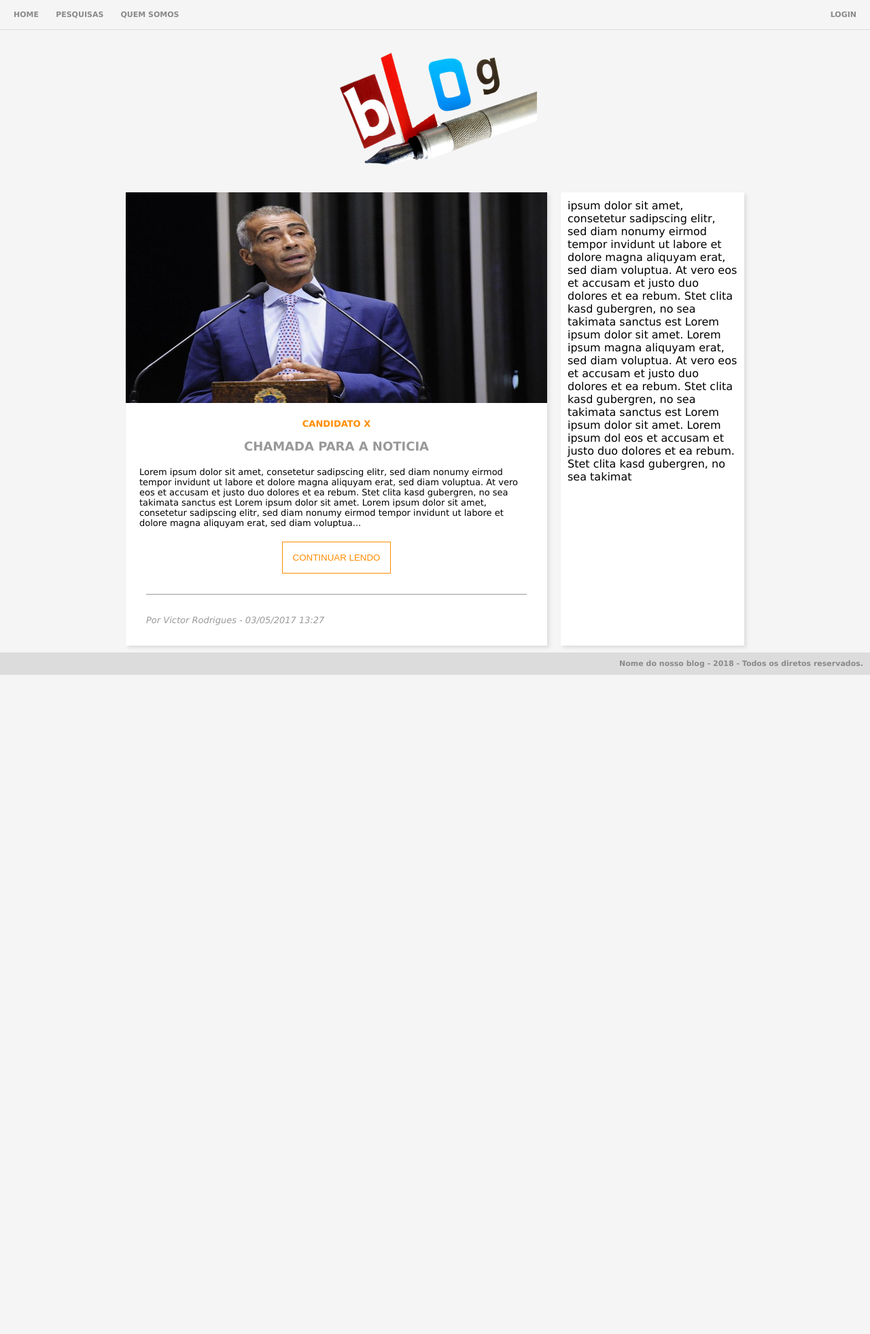
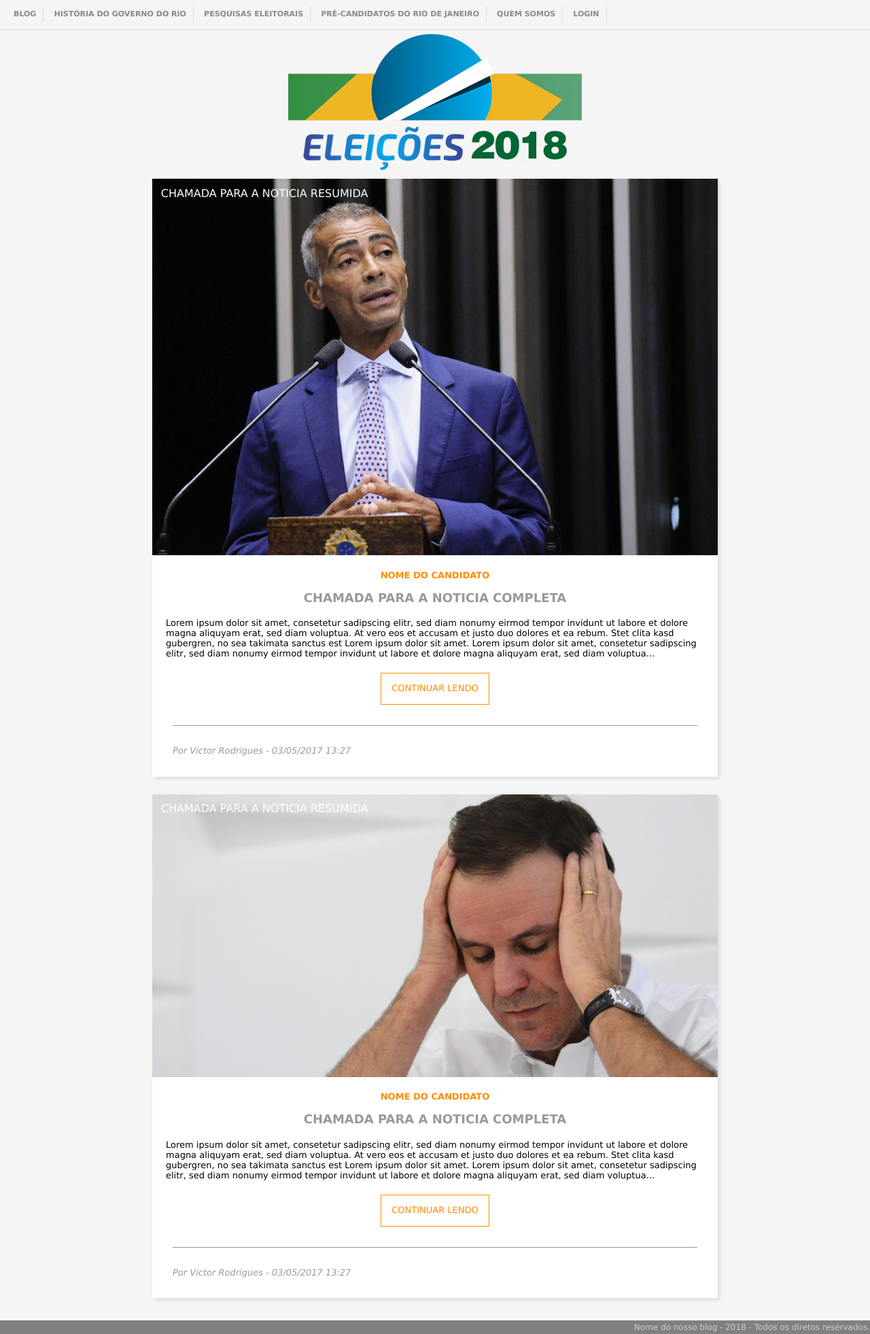
Before and after one commit to VtrTreze/projeto_integrado_fam_2_sem, a PHP site: page /home.html in a window 1280 px wide. Shown: the whole page at 68% size. Before the commit the page ends 993 px from the top, so only its background shows below. Run offline with PHP 8.4, Linux system fonts and the light colour scheme.

Commit message:
1.1
nova versão, agora com layout dinamico

```diff
--- a/css/login.css
+++ b/css/login.css
@@ -5,6 +5,8 @@
     padding: 50px;
     color: #8B8989;
     font-weight: bold;
+    flex: 0 1 50%;
+    margin-top: 35%;
 }
 
 .login_box_input {
--- a/css/style.css
+++ b/css/style.css
@@ -6,67 +6,31 @@
 html, body {
     height: 100%;
     font-family: verdana;
-    max-width: 1920px;
-    min-width: 1000px;
     background-color: #F5F5F5;
 }
 
-.footer {
+.geral {
+    min-height: 100%;
     position: relative;
-    bottom: 0;
-    width: 100%;
-    background-color: #DCDCDC;
-    color: #8B8989;
-    font-size: 11px;
-    text-align: right;
-    font-weight: bold;
 }
 
-.footer_text {
+/* HEADER */
+
+.header_menu ul {
     padding: 10px;
-}
-
-.content {
-    overflow: hidden;
-}
-
-.aside {
-    width: 200px;
-}
-
-.fleft {
-    float: left;
-}
-
-.fright {
-    float: right;
-}
-
-.sidebar {
-    padding: 10px;
-    background-color: #fff;
-    box-shadow: 3px 3px 5px #DCDCDC;
-    width: 250px;
-}
-
-/* HEADER - INÍCIO */
-
-#header_menu ul {
-    padding: 10px;
-    margin: 0px;
     background-color: #F5F5F5;
     list-style: none;
-    text-align: left;
     border-bottom: 1px solid #DCDCDC;
 }
 
-#header_menu ul li {
+    .header_menu ul li {
         display: inline;
     }
 
-#header_menu ul li a {
+        .header_menu ul li a {
             padding: 5px 10px;
             display: inline-block;
+            border-right: 1px solid #DCDCDC;
             /* visual do link */
             font-weight: bold;
             background-color: #F5F5F5;
@@ -75,43 +39,50 @@ html, body {
             text-decoration: none;
         }
 
-#header_menu ul li a:hover {
+            .header_menu ul li a:hover {
                 color: #FF8C00;
             }
 
-.header_logo{
-    text-align: center;
+/* END HEADER */
+
+/* CONTENT */
+
+.container {
+    max-width: 1920px;
+    width: 100%;
+    display: flex;
+    flex-flow: wrap;
+    justify-content: space-around;
+    align-items: center;
+    padding-bottom: 40px;
 }
 
-.header_logo img{
-    width: 300px;
+.item1 {
+    flex: 0 2 50%;
+    max-height: 200px;
+    text-align: center;
+    padding-top: 0.5%;
 }
 
-#mnu_btn_login{
-    float: right;
+    .item1 img {
+        max-height: 200px;
+        width: 100%;
+        max-width: 432px;
     }
 
-/* HEADER - FIM */
+/* POSTS */
 
-/* POST - INÍCIO */
-
-.main_content {
-    display: flex;
-    flex-direction: row;
-    justify-content: center;
-    /*align-items: center;*/
-    padding: 10px;
+.posts {
+    flex: 0 3 65%;
+    max-width: 1024px;
+    background-color: #fff;
+    margin: 1%;
+    box-shadow: 3px 3px 5px #DCDCDC;
+    min-height: 300px;
 }
 
-#post_display {
-    background-color: #fff;
-    margin-right: 20px;
-    width: 620px;
-    box-shadow: 3px 3px 5px #DCDCDC;
-}
-.post_image img{
-    width: 620px;
-    height: 310px;
+    .posts img {
+        width: 100%;
     }
 
 .post_text {
@@ -125,6 +96,7 @@ html, body {
     color: #FF8C00;
     font-weight: bold;
 }
+
 .post_second_title {
     cursor: pointer;
     padding: 0;
@@ -134,16 +106,21 @@ html, body {
     font-weight: bold;
 }
 
-.post_text_content{
+.post_text_content {
     text-align: left;
     padding: 20px;
 }
 
-.post_author{
+.post_separator {
+    border-top: 1px solid #999;
+    margin: 30px;
+}
+
+.post_author {
     font-style: italic;
     color: #999;
     padding: 0px 0px 30px 30px;
-    text-align:left;
+    text-align: left;
 }
 
 .post_button {
@@ -159,4 +136,23 @@ html, body {
         cursor: pointer;
     }
 
-/* POST - FIM */
+/* END POSTS */
+
+/* END CONTENT */
+
+/* FOOTER */
+
+.footer_box {
+    position: absolute;
+    bottom: 0;
+    width: 100%;
+    background-color: grey;
+    min-height: 20px;
+    display: flex;
+    justify-content: flex-end;
+    color: #CDCDCD;
+    font-size: 12px;
+    line-height: 20px;
+}
+
+/* END FOOTER */
--- a/home.html
+++ b/home.html
@@ -2,36 +2,38 @@
 <html>
 <head>
     <meta charset="utf-8" />
+    <link rel="shortcut icon" href="images/favicon.ico" />
+    <link href="css/normalize.css" rel="stylesheet" />
+    <link href="css/style.css" rel="stylesheet" />
+    <script src="js/jquery-3.3.1.min.js"></script>
     <title>Eleições 2018</title>
-    <script src="js/jquery-3.3.1.min.js"></script>
-    <script src="js/default.js"></script>
-    <link href="css/style.css" rel="stylesheet" />
 </head>
 <body>
-    <header>
-        <nav id="header_menu">
+    <div class="geral">
+        <nav class="header_menu">
             <ul>
-                <li><a id="mnu_btn_home" href="home.html">HOME</a></li>
-                <li><a href="#">PESQUISAS</a></li>
+                <li><a id="mnu_btn_home" href="home.html">BLOG</a></li>
+                <li><a href="#">HISTÓRIA DO GOVERNO DO RIO</a></li>
+                <li><a href="#">PESQUISAS ELEITORAIS</a></li>
+                <li><a href="#">PRÉ-CANDIDATOS DO RIO DE JANEIRO</a></li>
                 <li><a href="#">QUEM SOMOS</a></li>
                 <li><a id="mnu_btn_login" href="login.html">LOGIN</a></li>
             </ul>
         </nav>
-        <div class="header_logo">
+        <section class="container">
+            <div class="item1">
                 <img src="images/logo.png" />
             </div>
-    </header>
-
-    <div class="main_content">
-        <div id="post_display">
+            <div class="posts">
                 <div class="post_image">
-                <img src="images/post-thumb-1.jpg" />
+                    <div style="padding: 1%; position: absolute; color: #fff;">CHAMADA PARA A NOTICIA RESUMIDA</div>
+                    <img src="images/romario.jpg" />
                 </div>
                 <br />
                 <div class="post_text">
-                <div class="post_fist_title">CANDIDATO X</div>
+                    <div class="post_fist_title">NOME DO CANDIDATO</div>
                     <br />
-                <div class="post_second_title">CHAMADA PARA A NOTICIA</div>
+                    <div class="post_second_title">CHAMADA PARA A NOTICIA COMPLETA</div>
                     <div class="post_text_content">
                         Lorem ipsum dolor sit amet, consetetur sadipscing elitr, sed diam nonumy eirmod tempor
                         invidunt ut labore et dolore magna aliquyam erat, sed diam voluptua. At vero eos et accusam
@@ -41,23 +43,36 @@
                     </div>
                     <input class="post_button" type="button" value="CONTINUAR LENDO" />
                     <br />
-                <div style="border-top: 1px solid #999; margin: 30px;"></div>
+                    <div class="post_separator"></div>
                     <div class="post_author">Por Victor Rodrigues - 03/05/2017 13:27</div>
                 </div>
             </div>
-        <div class="sidebar">
-            ipsum dolor sit amet, consetetur sadipscing elitr, sed diam nonumy eirmod tempor
+            <div class="posts">
+                <div class="post_image">
+                    <div style="padding: 1%; position: absolute; color: #fff;">CHAMADA PARA A NOTICIA RESUMIDA</div>
+                    <img src="images/eduardo_paes.jpg" />
+                </div>
+                <br />
+                <div class="post_text">
+                    <div class="post_fist_title">NOME DO CANDIDATO</div>
+                    <br />
+                    <div class="post_second_title">CHAMADA PARA A NOTICIA COMPLETA</div>
+                    <div class="post_text_content">
+                        Lorem ipsum dolor sit amet, consetetur sadipscing elitr, sed diam nonumy eirmod tempor
                         invidunt ut labore et dolore magna aliquyam erat, sed diam voluptua. At vero eos et accusam
                         et justo duo dolores et ea rebum. Stet clita kasd gubergren, no sea takimata sanctus est
-            Lorem ipsum dolor sit amet. Lorem ipsum  magna aliquyam erat, sed diam voluptua. At vero eos et accusam
-            et justo duo dolores et ea rebum. Stet clita kasd gubergren, no sea takimata sanctus est
-            Lorem ipsum dolor sit amet. Lorem ipsum dol eos et accusam
-            et justo duo dolores et ea rebum. Stet clita kasd gubergren, no sea takimat
+                        Lorem ipsum dolor sit amet. Lorem ipsum dolor sit amet, consetetur sadipscing elitr, sed
+                        diam nonumy eirmod tempor invidunt ut labore et dolore magna aliquyam erat, sed diam voluptua...
+                    </div>
+                    <input class="post_button" type="button" value="CONTINUAR LENDO" />
+                    <br />
+                    <div class="post_separator"></div>
+                    <div class="post_author">Por Victor Rodrigues - 03/05/2017 13:27</div>
                 </div>
             </div>
-    <div class="footer">
-        <div class="footer_text">
-            Nome do nosso blog - 2018 - Todos os diretos reservados.
+        </section>
+        <div class="footer_box">
+            <p>Nome do nosso blog - 2018 - Todos os diretos reservados.</p>
         </div>
     </div>
 </body>
```
Also changed, not shown: login.html (+11 -8 lines), css/normalize.css (added), images/eduardo_paes.jpg (added), images/favicon.ico (added), images/logo.png, images/romario.jpg (added). Lines whose indentation alone changed are shown as unchanged.
